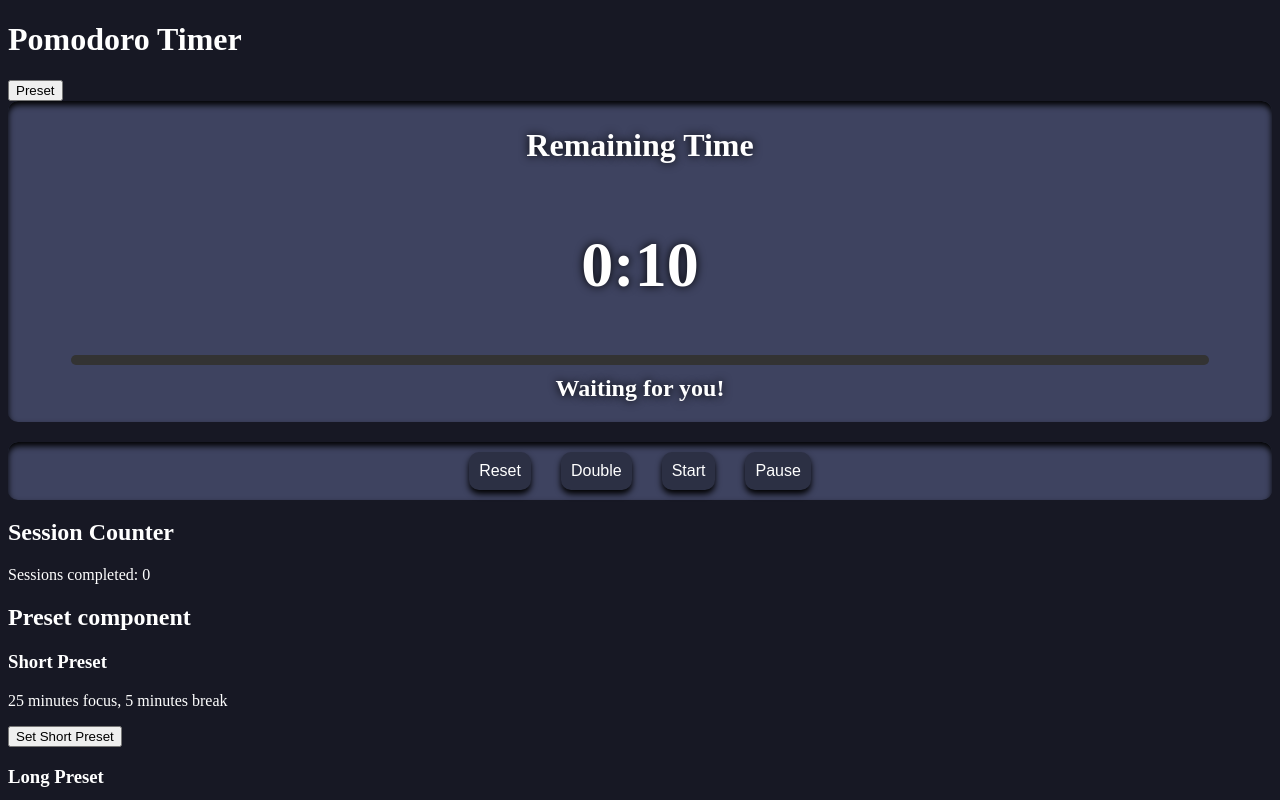
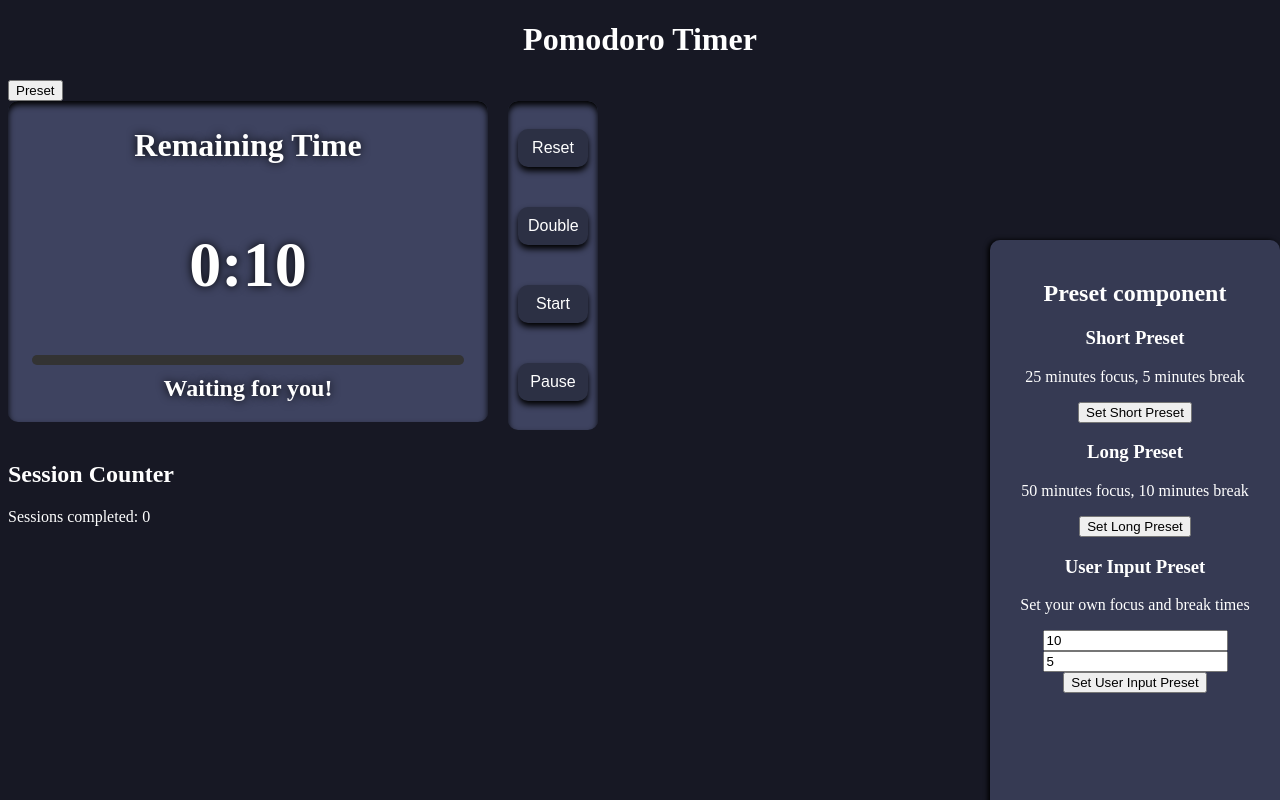
Before and after one commit to Nyups/Focus_app, a Vue app in the folder frontend/: page / in a window 1280 px wide. Both pictures are taken after a click on the button "Preset". Shown: the top 800 px of the page. Built offline with nearby package versions, Linux system fonts and the light colour scheme.

Commit message:
Finished the side preset menu Changed button position too

```diff
--- a/frontend/src/App.vue
+++ b/frontend/src/App.vue
@@ -36,14 +36,16 @@ function togglePresetWindow() {
 <template>
   <div class="heading">
     <h1>Pomodoro Timer</h1>
-    <button @click="togglePresetWindow">Preset</button>
+    <button @click="togglePresetWindow" class="preset-btn">Preset</button>
   </div>
+
+<div class="timer-container">
 <Timer_display
 :time-left="timeLeft"
 :format-time="formatTime"
 :play-info="playInfo"
 />
-<!--why is it red :C-->
+
 <Timer_controls
 :time-left="timeLeft"
 @reset="resetTimer"
@@ -51,19 +53,55 @@ function togglePresetWindow() {
 @start="start"
 @pause="pause"
 />
+</div>
 
 <session_counter
 :session-count="sessionCount"/>
 
+<transition name="slide">
 <session_preset
+v-if="presetWindow"
+:preset-window="presetWindow"
 @short-preset="shortPreset"
 @long-preset="longPreset"
 @user-input-preset="userInputPreset"
 />
+</transition>
+
 <!--
 :time-left="timeLeft" :  Pass the variable "timeLeft" to the component
 @rest="resetTimer" : Pass the function "resetTimer" to the component
 -->
 </template>
 
-<style scoped></style>
+<style scoped>
+h1 {
+  text-align: center;
+}
+
+/* layout */
+.timer-container {
+    display: flex;
+  flex-direction: row;
+  gap: 20px;
+}
+
+
+/* animation */
+.slide-enter-from,
+.slide-leave-to {
+  transform: translateX(100%);
+  opacity: 0;
+}
+
+.slide-enter-to,
+.slide-leave-from {
+  transform: translateX(0);
+  opacity: 1;
+}
+
+.slide-enter-active,
+.slide-leave-active {
+  transition: transform 0.35s ease, opacity 0.35s ease;
+}
+</style>
--- a/frontend/src/components/Settings/session_preset.vue
+++ b/frontend/src/components/Settings/session_preset.vue
@@ -1,6 +1,9 @@
 <script setup lang="ts">
 import { useTimer } from '../../composables/userTimer.ts';
 
+defineProps<{
+  presetWindow: boolean;
+}>();
 
 const {
     timeLeft,
@@ -17,8 +20,8 @@ const emit = defineEmits<{
 </script>
 
 <template>
- <h2>Preset component</h2>
 <div class="preset-container">
+  <h2>Preset component</h2>
  <div class="short-preset">
   <h3>Short Preset</h3>
   <p>25 minutes focus, 5 minutes break</p>
@@ -42,5 +45,18 @@ const emit = defineEmits<{
 </template>
 
 <style scoped>
-
+.preset-container {
+  position: absolute;
+  right: 0;
+  top: 30%;
+  width: 250px;
+  height: 80%;
+  background: rgb(62, 67, 96, 0.8); /* I'll change it later */
+  padding: 20px;
+  z-index: 10;
+  overflow: scroll;
+  box-shadow: -2px 0 5px rgba(0, 0, 0, 1);
+  border-radius: 10px;
+  text-align: center;
+}
 </style>
--- a/frontend/src/components/Timer/Timer_controls.vue
+++ b/frontend/src/components/Timer/Timer_controls.vue
@@ -25,16 +25,20 @@ const emit = defineEmits <{
 </template>
 
 <style scoped>
-.controls {
+.controls { /* Buttons area */
   display: flex;
+  flex-direction: column;
   justify-content: center;
-  gap: 10px;
+  gap: 20px;
   background-color: rgb(62, 67, 96);
   border-radius: 10px;
   box-shadow: inset 0 4px 6px rgba(0, 0, 0, 1);
+  width: 90px;
+  height: 329px;
+
 }
 
-.control {
+.control { /* Button */
   margin: 10px;
   padding: 10px;
   font-size: 16px;
@@ -44,6 +48,7 @@ const emit = defineEmits <{
   color: white;
   box-shadow: 0 4px 6px rgba(0, 0, 0, 1);
   border: none;
+  width: 70px;
 }
 
 .control:hover {
--- a/frontend/src/components/Timer/Timer_display.vue
+++ b/frontend/src/components/Timer/Timer_display.vue
@@ -1,5 +1,4 @@
 <script setup lang="ts">
-import { ref } from 'vue'; // Classic vue stuff too
 import { defaultTime } from '../../types/timer.ts';
 import { computed } from 'vue';
 
@@ -68,6 +67,7 @@ const progress = computed(() =>
   background-color: rgb(62, 67, 96);
   border-radius: 10px;
   box-shadow: inset 0 4px 6px rgba(0, 0, 0, 1);
+  width: 480px;
 }
 
 
--- a/frontend/src/composables/userTimer.ts
+++ b/frontend/src/composables/userTimer.ts
@@ -1,6 +1,5 @@
 // I have to remember it work despite this file being a TS file.
 import { ref } from 'vue';
-// Function from timer.ts
 import { defaultTime, doubleTime, breakTime } from '../types/timer';
 
 export function useTimer() {
@@ -65,21 +64,17 @@ export function useTimer() {
     }
 
 // Preset area ///////////////////////////////////////////////////////
-// to do : 2 preset functions and one user input function
-// -one short (25 min focus 5 min break)
-// -the other long (50 min focus 10 min break)
-// -user input function (input focus time and break time)
 
 function shortPreset() {
     resetTimer();
-    timeLeft.value = 25 * 60; // 25 minutes in seconds
-    breakTime.value = 5 * 60; // 5 minutes in seconds
+    timeLeft.value = 25 * 60;
+    breakTime.value = 5 * 60;
 }
 
 function longPreset() {
     resetTimer();
-    timeLeft.value = 50 * 60; // 50 minutes in seconds
-    breakTime.value = 10 * 60; // 10 minutes in seconds
+    timeLeft.value = 50 * 60;
+    breakTime.value = 10 * 60;
 }
 
 function userInputPreset(focusTime: number, breakTimeInput: number) {
@@ -89,7 +84,7 @@ function userInputPreset(focusTime: number, breakTimeInput: number) {
 }
 
 
-    // Export area /////////////////////////////////////////////////////
+// Export area /////////////////////////////////////////////////////
     return {
         timeLeft,
         playStatus,
```
